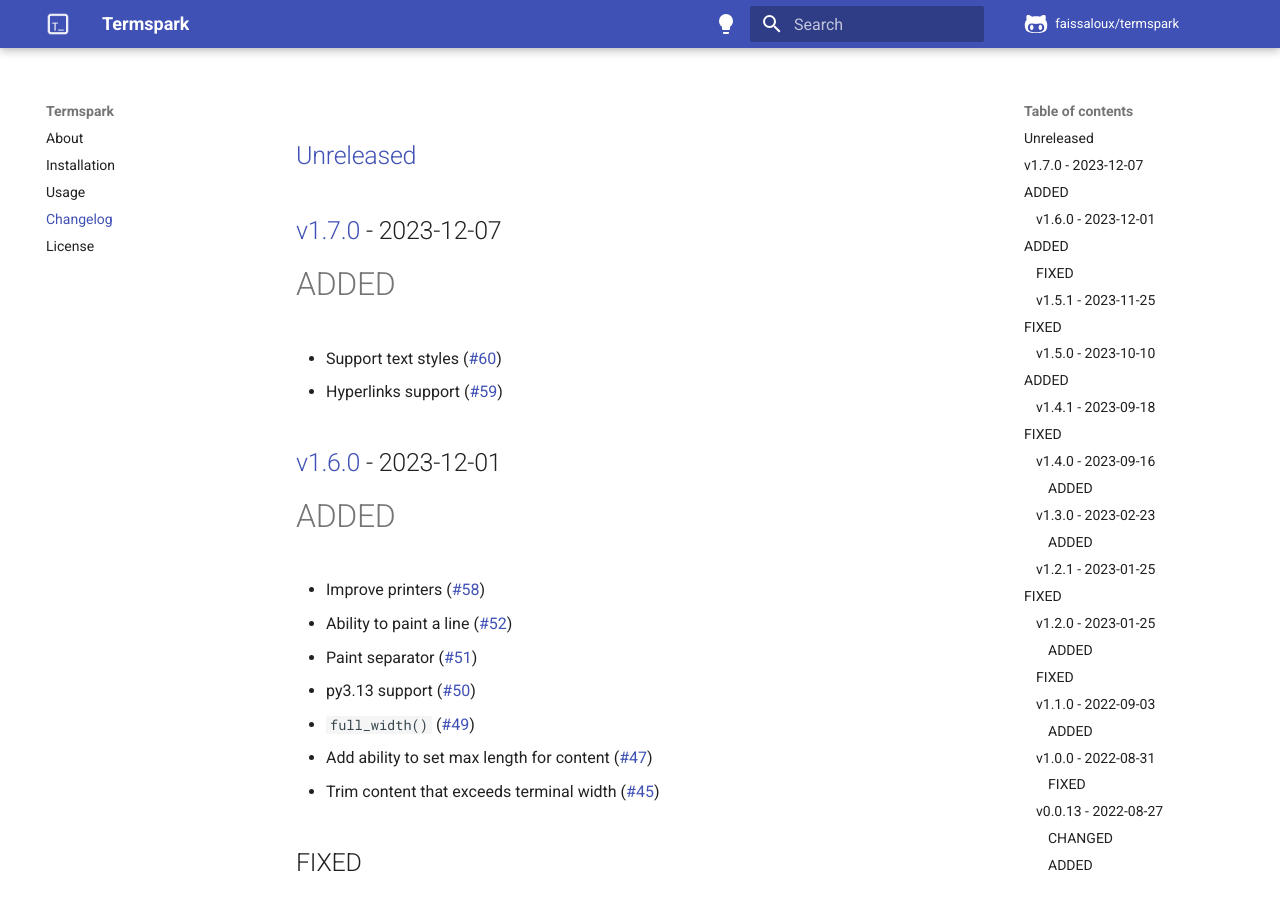
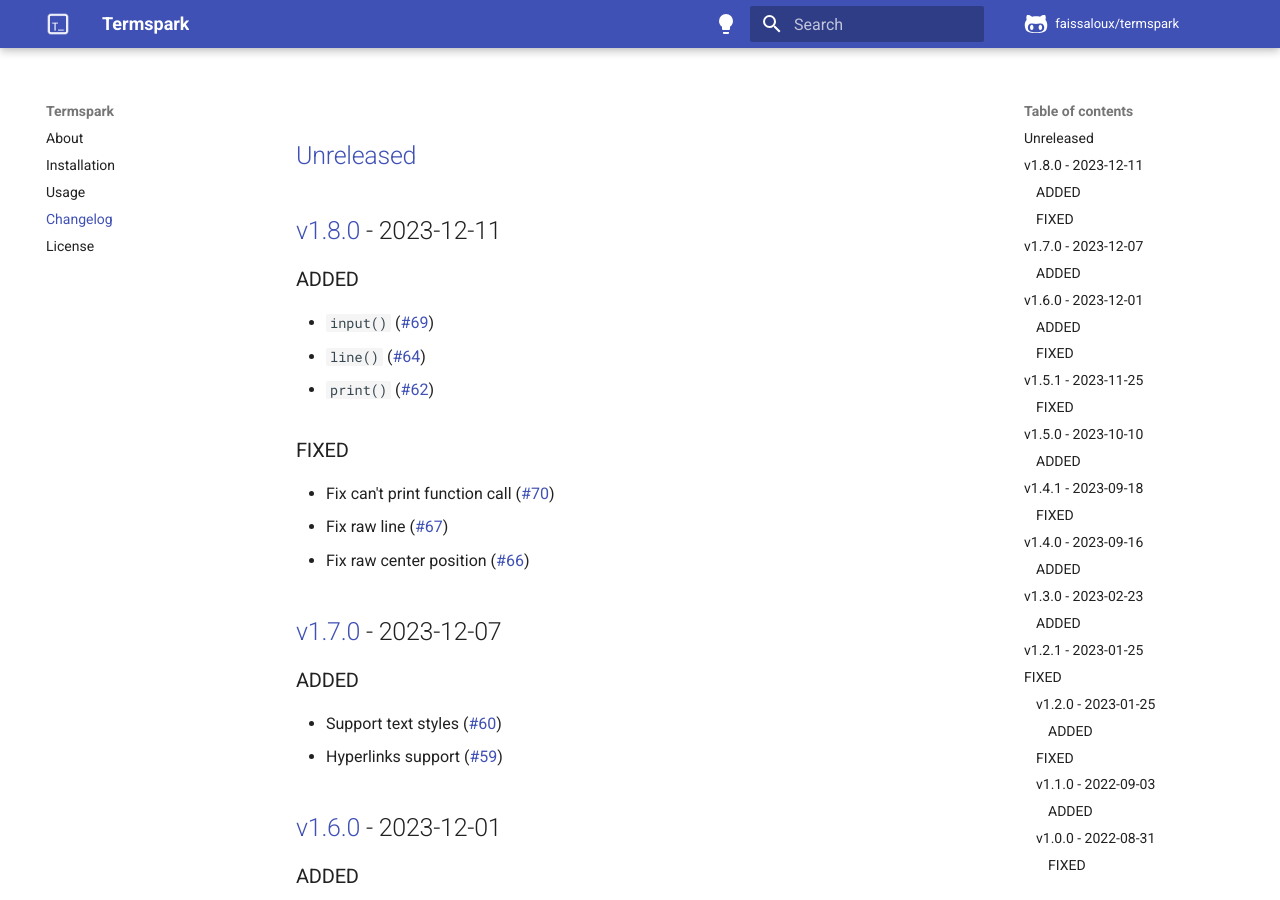
Before and after one commit to faissaloux/termspark, an MkDocs documentation site: the page built from docs/changelog.md, in a window 1280 px wide and 900 px high. Built offline with MkDocs 1.6.1 and Material for MkDocs 9.7.7, drawn with Linux system fonts in a browser that asks for light colours; comment, search, counter and statistics services are not loaded.

Commit message:
release: 1.8.0

```diff
--- a/docs/changelog.md
+++ b/docs/changelog.md
@@ -1,12 +1,23 @@
-## [Unreleased](https://github.com/faissaloux/termspark/compare/v1.7.0...main)
+## [Unreleased](https://github.com/faissaloux/termspark/compare/v1.8.0...main)
+
+## [v1.8.0](https://github.com/faissaloux/termspark/compare/v1.7.0...v1.8.0) - 2023-12-11
+### ADDED
+- `input()` ([#69](https://github.com/faissaloux/termspark/pull/69))
+- `line()` ([#64](https://github.com/faissaloux/termspark/pull/64))
+- `print()` ([#62](https://github.com/faissaloux/termspark/pull/62))
+
+### FIXED
+- Fix can't print function call ([#70](https://github.com/faissaloux/termspark/pull/70))
+- Fix raw line ([#67](https://github.com/faissaloux/termspark/pull/67))
+- Fix raw center position ([#66](https://github.com/faissaloux/termspark/pull/66))
 
 ## [v1.7.0](https://github.com/faissaloux/termspark/compare/v1.6.0...v1.7.0) - 2023-12-07
-# ADDED
+### ADDED
 - Support text styles ([#60](https://github.com/faissaloux/termspark/pull/60))
 - Hyperlinks support ([#59](https://github.com/faissaloux/termspark/pull/59))
 
 ## [v1.6.0](https://github.com/faissaloux/termspark/compare/v1.5.1...v1.6.0) - 2023-12-01
-# ADDED
+### ADDED
 - Improve printers ([#58](https://github.com/faissaloux/termspark/pull/58))
 - Ability to paint a line ([#52](https://github.com/faissaloux/termspark/pull/52))
 - Paint separator ([#51](https://github.com/faissaloux/termspark/pull/51))
@@ -15,21 +26,21 @@
 - Add ability to set max length for content ([#47](https://github.com/faissaloux/termspark/pull/47))
 - Trim content that exceeds terminal width ([#45](https://github.com/faissaloux/termspark/pull/45))
 
-## FIXED
+### FIXED
 - Fix set separator without content in line ([#57](https://github.com/faissaloux/termspark/pull/57))
 - Fix `separator-line` combination ([#56](https://github.com/faissaloux/termspark/pull/56))
 - Separator can accept only 1 character ([#55](https://github.com/faissaloux/termspark/pull/55))
 
 ## [v1.5.1](https://github.com/faissaloux/termspark/compare/v1.5.0...v1.5.1) - 2023-11-25
-# FIXED
+### FIXED
 - Fix center multiple content in raw mode ([#44](https://github.com/faissaloux/termspark/pull/44))
 
 ## [v1.5.0](https://github.com/faissaloux/termspark/compare/v1.4.1...v1.5.0) - 2023-10-10
-# ADDED
+### ADDED
 - py3.12 support ([#40](https://github.com/faissaloux/termspark/pull/40))
 
 ## [v1.4.1](https://github.com/faissaloux/termspark/compare/v1.4.0...v1.4.1) - 2023-09-18
-# FIXED
+### FIXED
 - Fix raw not working with spark methods ([#37](https://github.com/faissaloux/termspark/pull/37))
 
 ## [v1.4.0](https://github.com/faissaloux/termspark/compare/v1.3.0...v1.4.0) - 2023-09-16
--- a/setup.cfg
+++ b/setup.cfg
@@ -1,16 +1,18 @@
 [metadata]
 name = termspark
-version = 1.7.0
+version = 1.8.0
 author = Faissal Wahabali
-author_email = fwahabali@gmail.com
+author_email = contact@faissaloux.com
 description = Takes control of terminal
 long_description = file: README.md
 long_description_content_type = text/markdown
 url = https://github.com/faissaloux/termspark
+documentation = https://termspark.faissaloux.com
 keywords =
     terminal
     cmd
     design
+    colorful
 license = MIT
 classifiers =
     Development Status :: 5 - Production/Stable
```
Also changed, not shown: CHANGELOG.md (+18 -7 lines).
